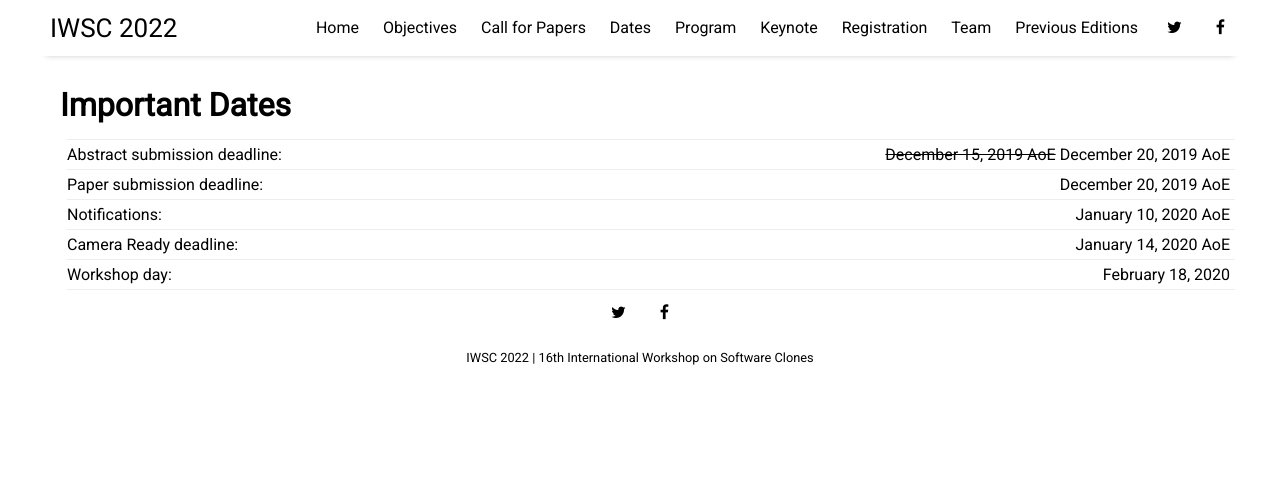
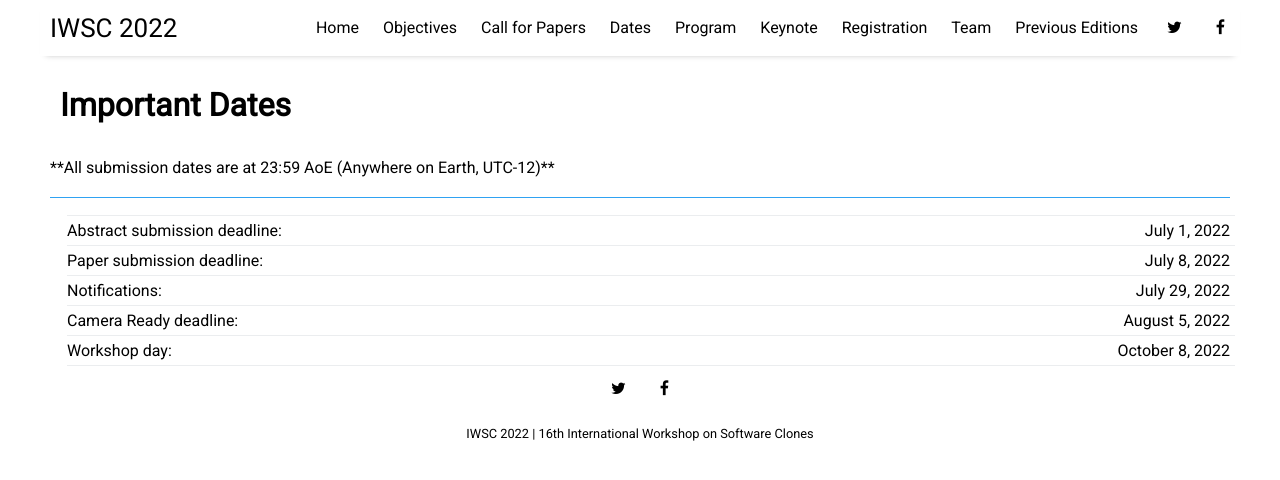
Before and after one commit to iwsc2023/iwsc2023.github.io, a Jekyll site: the page built from pages/important_dates.html, in a window 1280 px wide. Shown: the top 480 px of the page. Built offline with Jekyll 4.4.1, drawn with Linux system fonts in a browser that asks for light colours; nearby versions of some CDN libraries.

Commit message:
edit content in  important dates

```diff
--- a/pages/call_for_papers.html
+++ b/pages/call_for_papers.html
@@ -112,6 +112,7 @@ IWSC 2019 EasyChair conference management system.</p>
 <div class="emphasized_box"><b>Submit your papers here&nbsp;>>>&nbsp;<a href="https://easychair.org/conferences/?conf=iwsc2019">EasyChair</a>&nbsp;<<<</b></div>
 --->
 <h3>IMPORTANT DATES:</h3>
+<p>**All submission dates are at 23:59 AoE (Anywhere on Earth, UTC-12)** </p>
 <ul>
   <li style="color:red;"><b>Abstract submission deadline: July 1, 2022 </b></li>
   <li>Paper submission deadline: July 8, 2022</li>
@@ -119,7 +120,6 @@ IWSC 2019 EasyChair conference management system.</p>
   <li>Camera Ready deadline: August 5, 2022</li>
   <li>Workshop day: October 8, 2022</li>
 </ul>
-<p>**All submission dates are at 23:59 AoE (Anywhere on Earth, UTC-12)** </p>
 
 <!---
 <h3>PROGRAM CO-CHAIRS:</h3>
--- a/pages/important_dates.html
+++ b/pages/important_dates.html
@@ -2,28 +2,30 @@
 layout: page
 title: Important Dates
 ---
-
+<p>**All submission dates are at 23:59 AoE (Anywhere on Earth, UTC-12)** </p>
+<hr />
 <div class="page_content">
   <table class="tg">
     <tr>
       <th class="tg-col">Abstract submission deadline:</td>
-      <th class="tg-date"><del>December 15, 2019 AoE</del> December 20, 2019 AoE</td>
+      <th class="tg-date">July 1, 2022</td>
     </tr>
     <tr>
       <td class="tg-col">Paper submission deadline:</td>
-      <td class="tg-date">December 20, 2019 AoE</td>
+      <td class="tg-date">July 8, 2022</td>
     </tr>
     <tr>
       <td class="tg-col">Notifications:</td>
-      <td class="tg-date">January 10, 2020 AoE</td>
+      <td class="tg-date">July 29, 2022</td>
     </tr>
     <tr>
       <td class="tg-col">Camera Ready deadline:</td>
-      <td class="tg-date">January 14, 2020 AoE</td>
+      <td class="tg-date">August 5, 2022</td>
     </tr>
     <tr>
       <td class="tg-col tg-bottom">Workshop day:</td>
-      <td class="tg-date tg-bottom">February 18, 2020</td>
+      <td class="tg-date tg-bottom">October 8, 2022</td>
     </tr>
   </table>
+
 </div>
```
